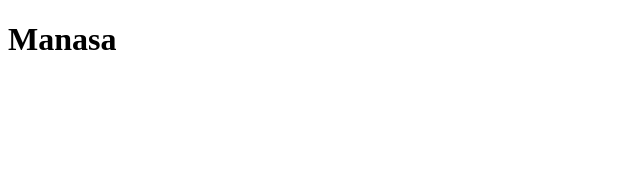
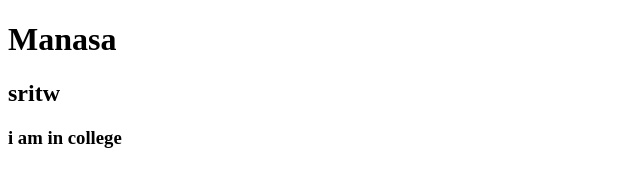
Before and after one commit to Manasakonakati/docmail, a plain HTML site: page index.html in a window 1280 px wide. Shown: the whole page, without its empty margins (0-640 px from the left). Drawn offline with Linux system fonts and the light colour scheme.

Commit message:
added file

```diff
--- a/index.html
+++ b/index.html
@@ -2,9 +2,11 @@
 <html>
     <head>
         <title> spotify </title>
-    </head>
+     </head>
 <body>
 <!--headings tags -->
     <h1>Manasa</h1>
+    <h2>sritw</h2>
+    <h3>i am in college</h3>
 </body>
 </html>
```
Also changed, not shown: HTML.txt.
